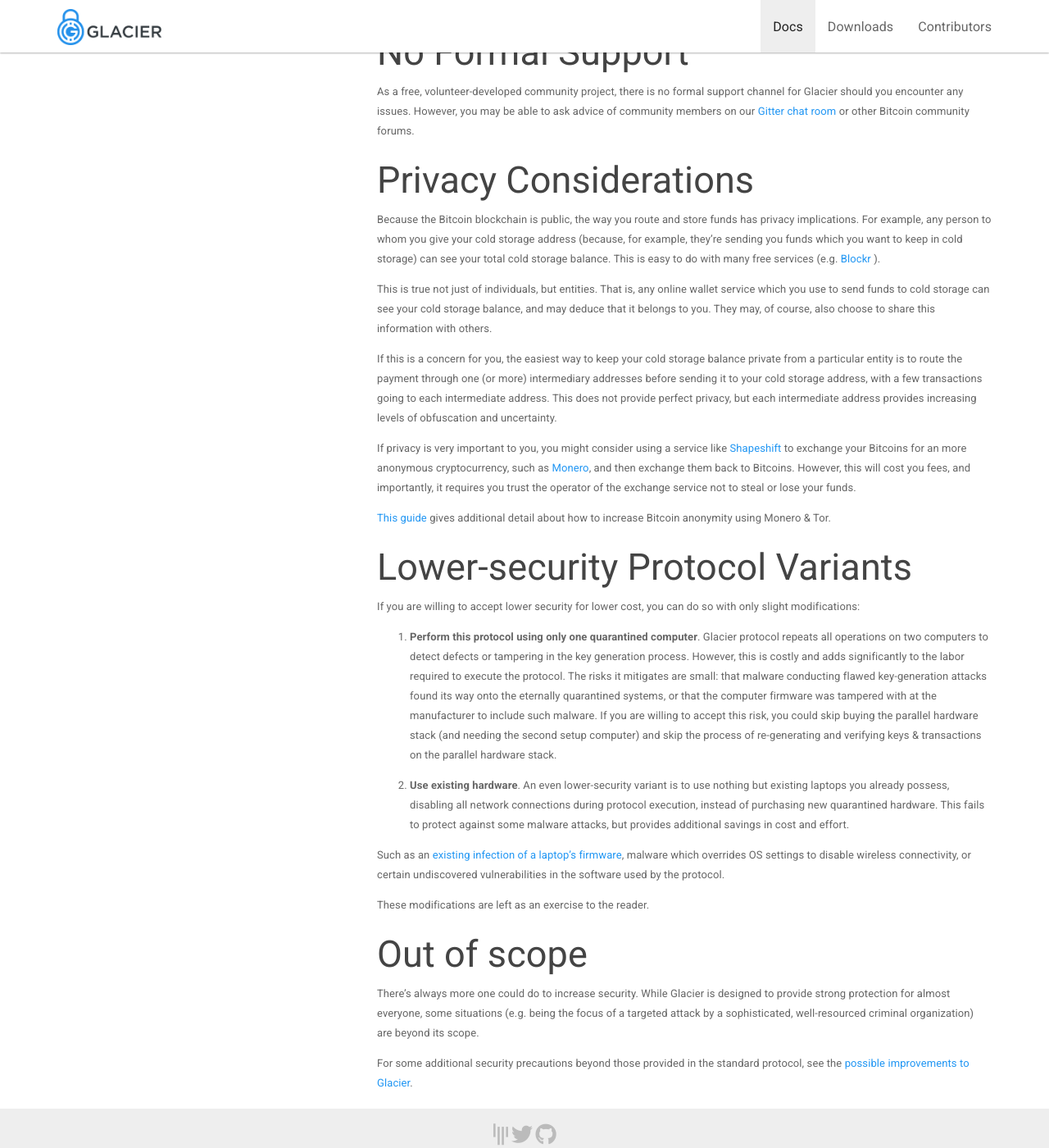
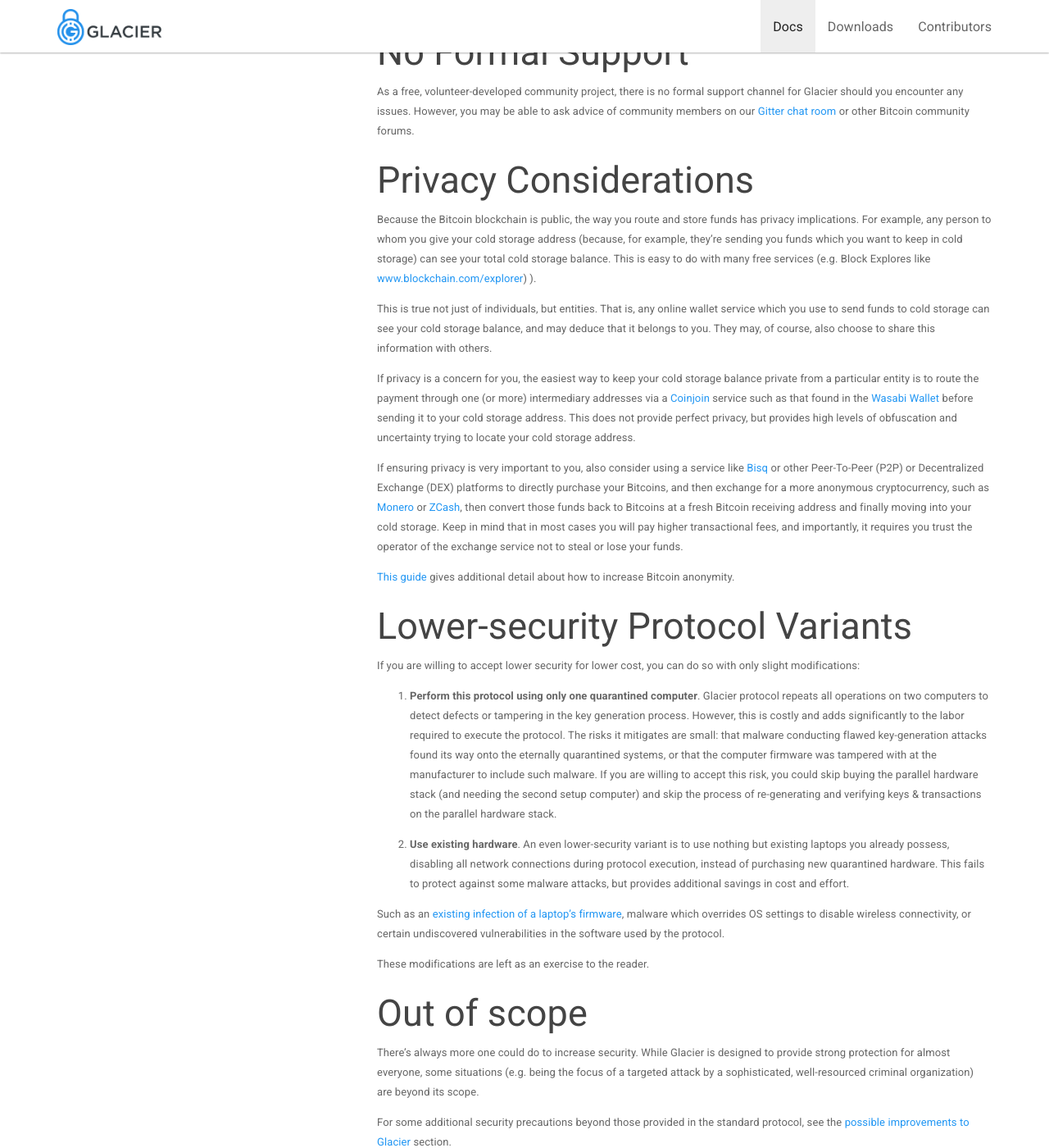
Before and after one commit to GlacierProtocol/glacierprotocol.github.io, a Jekyll site: the page built from _docs/before-you-start/overview.md, in a window 1280 px wide and 1400 px high, scrolled down 1855 px. Shown: the whole window at 82% size. Built offline with Jekyll 4.4.1, drawn with Linux system fonts in a browser that asks for light colours; nearby versions of some CDN libraries.

Commit message:
privacy section update

```diff
--- a/_docs/before-you-start/overview.md
+++ b/_docs/before-you-start/overview.md
@@ -115,35 +115,30 @@ Because the Bitcoin blockchain is public, the way you route and store funds has
 privacy implications. For example, any person to whom you give your cold storage
 address (because, for example, they're sending you funds which you want to keep
 in cold storage) can see your total cold storage balance. This is easy to do
-with many free services (e.g.
-[Blockr](https://www.coinbase.com/) ).
+with many free services (e.g. Block Explores like
+[www.blockchain.com/explorer](https://www.blockchain.com/explorer)) ).
 
 This is true not just of individuals, but entities. That is, any online wallet
 service which you use to send funds to cold storage can see your cold storage
 balance, and may deduce that it belongs to you. They may, of course, also choose
 to share this information with others.
 
-If this is a concern for you, the easiest way to keep your
+If privacy is a concern for you, the easiest way to keep your
 cold storage balance private from a particular entity is to route the
-payment through one (or more) intermediary addresses before sending it to
-your cold storage address, with a few transactions going to each
-intermediate address. This does not provide perfect privacy, but each
-intermediate address provides increasing levels of obfuscation and
-uncertainty.
+payment through one (or more) intermediary addresses via a [Coinjoin](https://en.bitcoin.it/wiki/CoinJoin) service such as that found in the [Wasabi Wallet](https://www.wasabiwallet.io/) before sending it to
+your cold storage address. This does not provide perfect privacy, but provides high levels of obfuscation and
+uncertainty trying to locate your cold storage address.
 
-If privacy is very important to you, you might consider using
-a service like
-[Shapeshift](https://shapeshift.io/#/coins)
-to exchange your Bitcoins for an more anonymous cryptocurrency, such as
-[Monero](http://monero.org/),
-and then exchange them back to Bitcoins.
-However, this will cost you fees, and importantly, it requires you trust the
-operator of the exchange service not to steal or lose your
-funds.
+If ensuring privacy is very important to you, also consider using
+a service like [Bisq](https://bisq.network/) or other Peer-To-Peer (P2P) or Decentralized Exchange (DEX) platforms
+to directly purchase your Bitcoins, and then exchange for a more anonymous cryptocurrency, such as
+[Monero](http://monero.org/) or [ZCash](https://z.cash/),
+then convert those funds back to Bitcoins at a fresh Bitcoin receiving address and finally moving into your cold storage.
+Keep in mind that in most cases you will pay higher transactional fees, and importantly, it requires you trust the
+operator of the exchange service not to steal or lose your funds.
 
-[This guide](https://bitcoinnewsmagazine.com/how-to-use-monero-to-anonymize-bitcoin/)
-gives additional detail about how to increase Bitcoin anonymity using Monero &
-Tor.
+[This guide](https://drive.google.com/file/d/1MNh7oMCQ-w7hJ3TmApeLfphlpcCnrh5Y/view)
+gives additional detail about how to increase Bitcoin anonymity.
 
 ## Lower-security Protocol Variants
 
@@ -184,4 +179,4 @@ well-resourced criminal organization) are beyond its scope.
 
 For some
 additional security precautions beyond those provided in the standard
-protocol, see the [possible improvements to Glacier](/docs/extend/improvements/).
+protocol, see the [possible improvements to Glacier](/docs/extend/improvements/) section.
```
